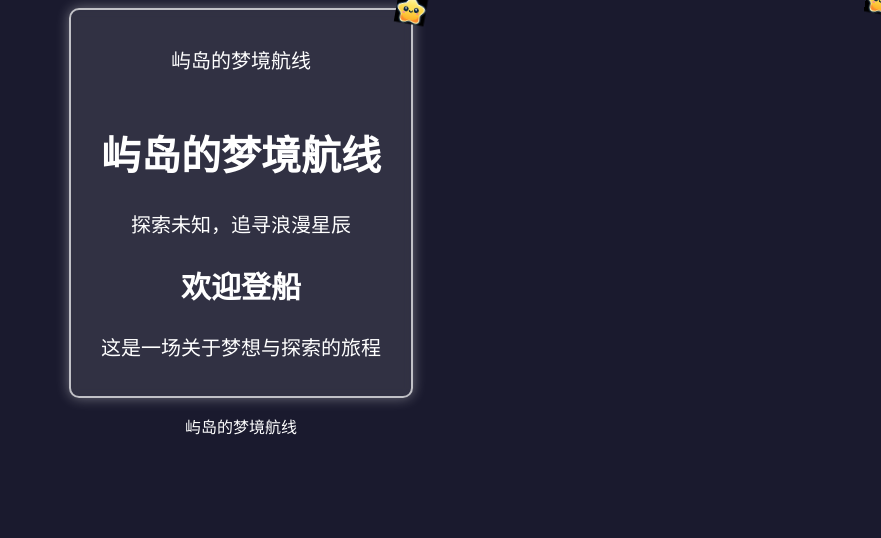
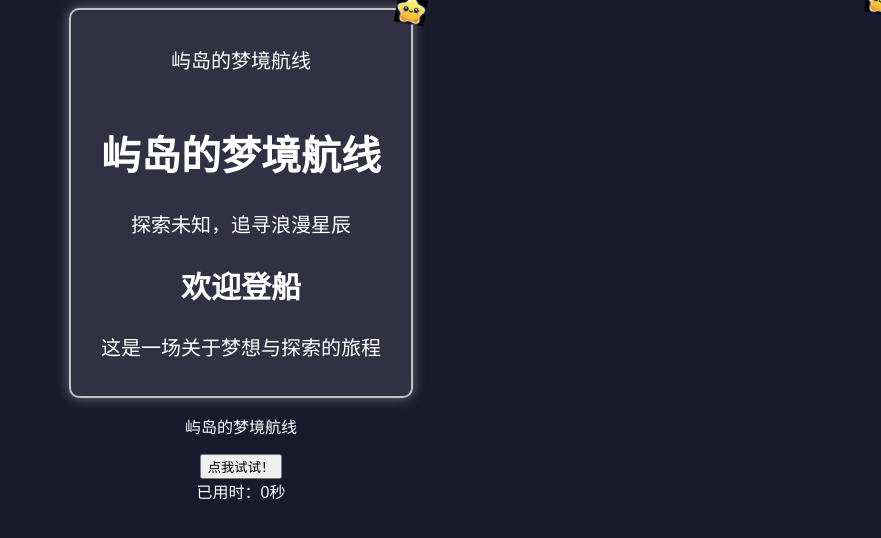
Before and after one commit to xiaomian0107/qingyu-xiaomian, a plain HTML site: page index.html in a window 1280 px wide. Shown: the whole page, without its empty margins (399-1280 px from the left). Drawn offline with Linux system fonts and the light colour scheme.

Commit message:
Update index.html

```diff
--- a/index.html
+++ b/index.html
@@ -25,3 +25,5 @@
     <div class="star"></div>
 </div>
 </html>
+<button id="magic-btn">点我试试！</button>
+<div id="timer">已用时：0秒</div>
```
